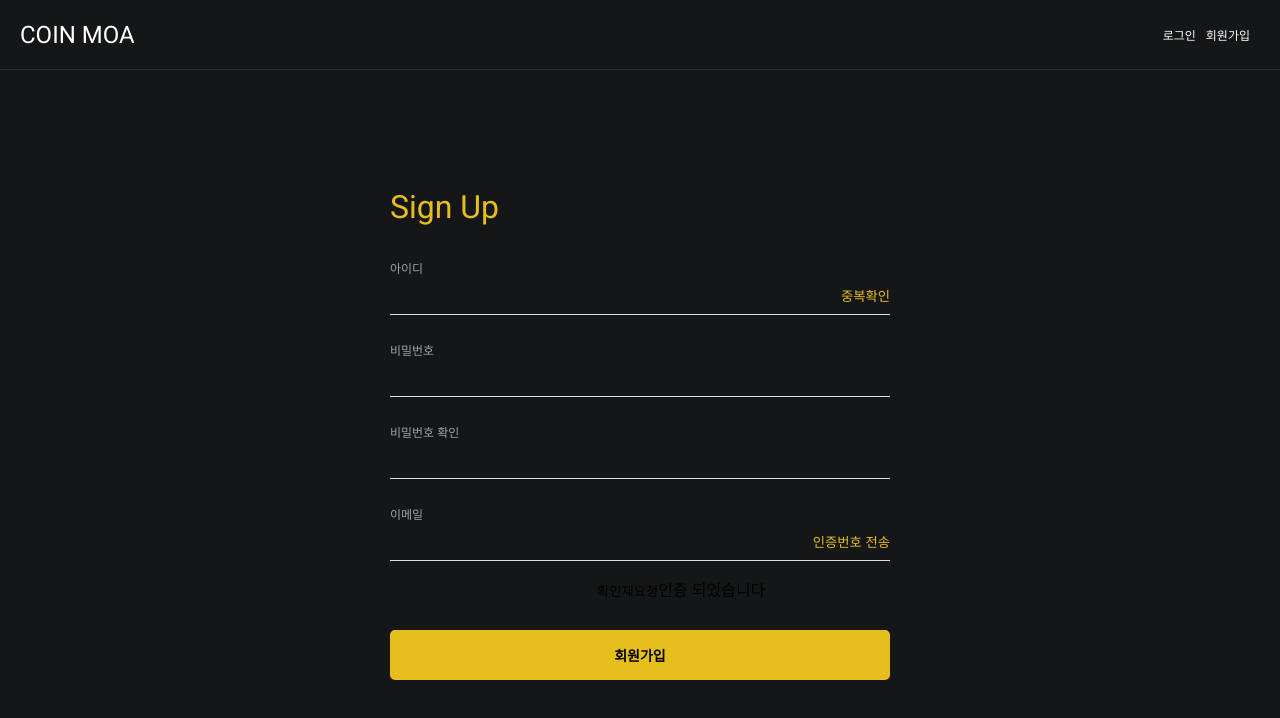
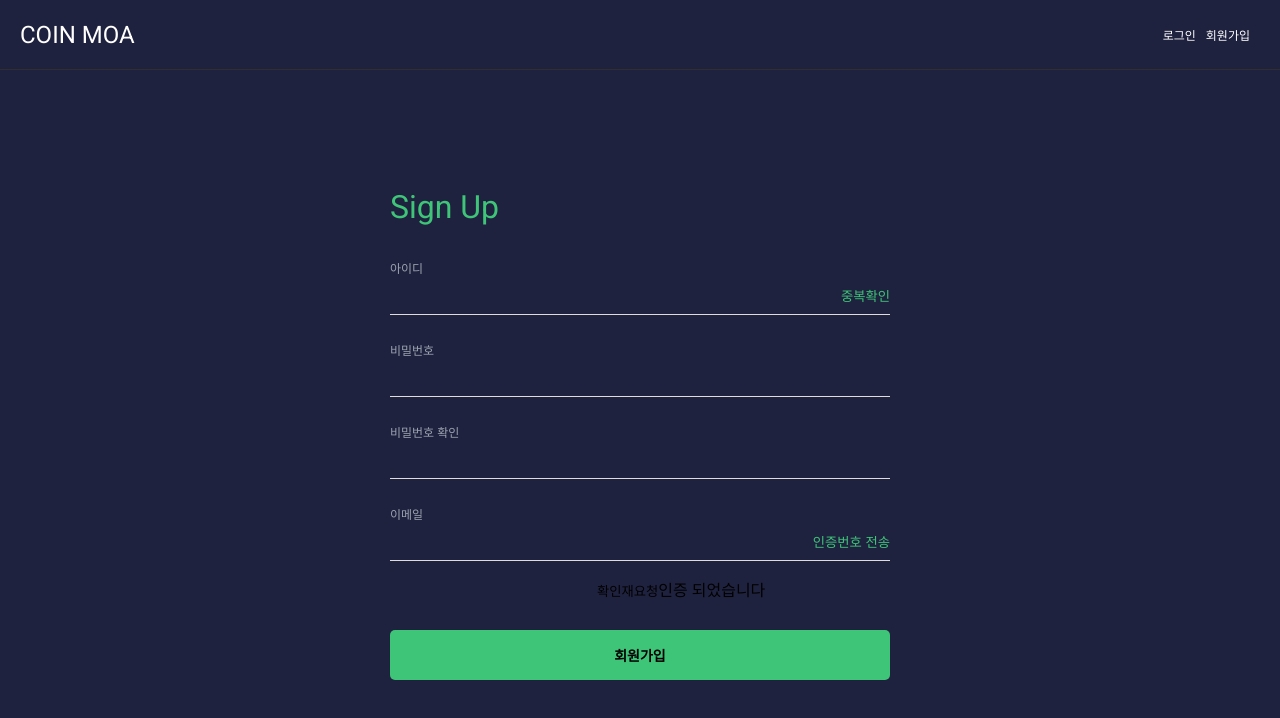
Before and after one commit to sunhong06/accountbook_app, a Next.js app: page /signUp in a window 1280 px wide. Shown: the top 718 px of the page. Built offline with nearby package versions, Linux system fonts and the light colour scheme.

Commit message:
style: 공통 style 수정

```diff
--- a/src/styles/theme/defaultTheme.ts
+++ b/src/styles/theme/defaultTheme.ts
@@ -1,8 +1,8 @@
 const defaultTheme = {
   color: {
-    MAIN_BG: '#151617',
+    MAIN_BG: '#1f223f',
     WHILE: '#FFFFFF',
-    MAIN_COLOR: '#e7bf1c',
+    MAIN_COLOR: '#3ec578',
   },
   padding: {
     container: 20,
```
